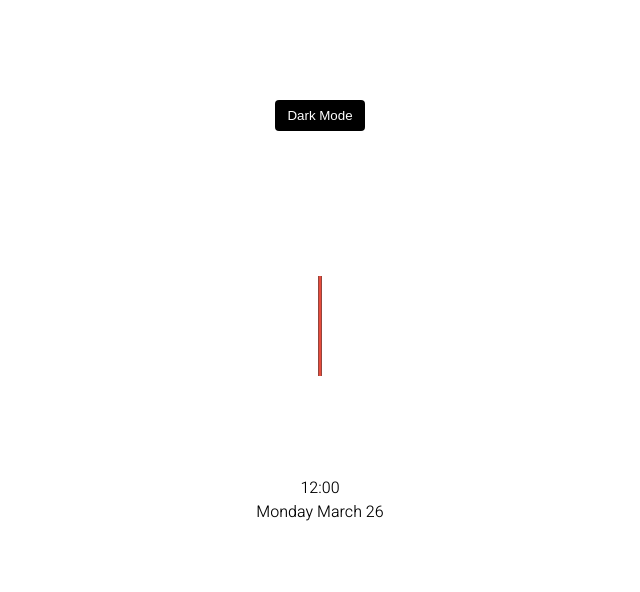
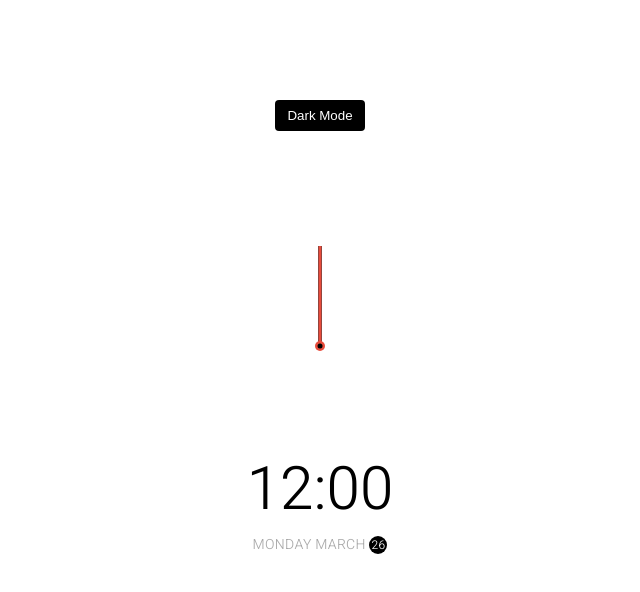
Before and after one commit to TreyK95/Clock, a plain HTML site: page index.html in a window 1280 px wide. Shown: the whole page, without its empty margins (320-960 px from the left). Drawn offline with Linux system fonts and the light colour scheme.

Commit message:
styling done

```diff
--- a/style.css
+++ b/style.css
@@ -86,3 +86,51 @@ body {
   height: 100px;
   background-color: #e74c3c;
 }
+
+.center-point {
+  background-color: #e74c3c;
+  width: 10px;
+  height: 10px;
+  position: absolute;
+  top: 50%;
+  left: 50%;
+  transform: translate(-50%, -50%);
+  border-radius: 50%;
+}
+
+.center-point::after {
+  content: "";
+  background-color: var(--primary-color);
+  width: 5px;
+  height: 5px;
+  position: absolute;
+  top: 50%;
+  left: 50%;
+  transform: translate(-50%, -50%);
+  border-radius: 50%;
+}
+
+.time {
+  font-size: 60px;
+}
+
+.date {
+  color: #aaa;
+  font-size: 14px;
+  letter-spacing: 0.3px;
+  text-transform: uppercase;
+}
+
+.date .circle {
+  background-color: var(--primary-color);
+  color: var(--secondary-color);
+  border-radius: 50%;
+  height: 18px;
+  width: 18px;
+  display: inline-flex;
+  align-items: center;
+  justify-content: center;
+  line-height: 18px;
+  transition: all 0.5s ease-in;
+  font-size: 12px;
+}
```
